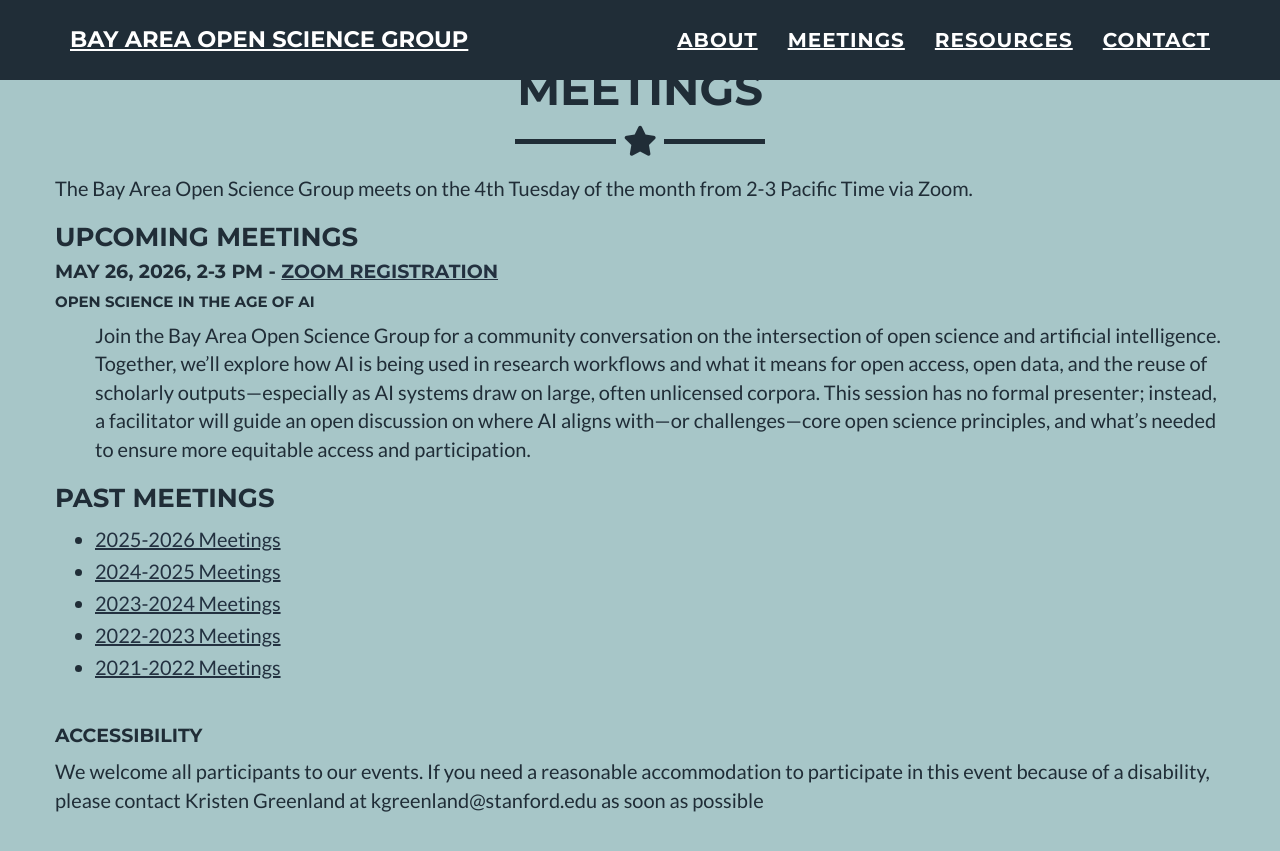
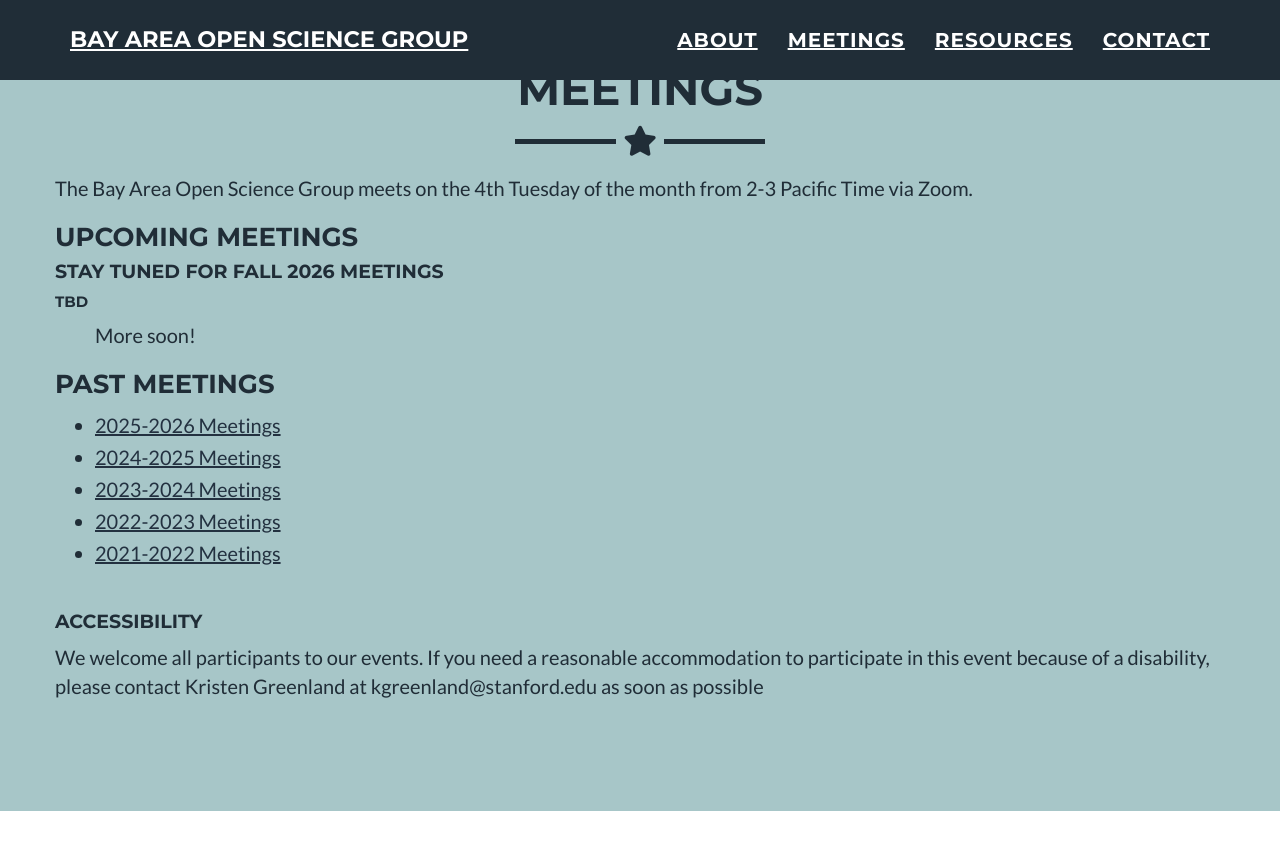
Before and after one commit to BayAreaOpenScienceGroup/BayAreaOpenScienceGroup.github.io, a Jekyll site: the page built from index.html, in a window 1280 px wide and 900 px high, scrolled down 1428 px. Shown: the top 851 px of the window. Built offline with Jekyll 4.4.1, drawn with Linux system fonts in a browser that asks for light colours.

Commit message:
update to meetings for summer

```diff
--- a/_includes/meetings.html
+++ b/_includes/meetings.html
@@ -13,10 +13,10 @@
 
         <h3>Upcoming Meetings</h3>
 
-<h4>May 26, 2026, 2-3 PM - <a href="https://ucsf.zoom.us/meeting/register/z_EIfL_7TiCrrn0QaeoSfQ#/registration">Zoom Registration</a></h4>
-<h5>Open Science in the Age of AI</h5>
+<h4>Stay tuned for Fall 2026 meetings</h4>
+<h5>TBD</h5>
 <p style="padding-left: 40px;">
-Join the Bay Area Open Science Group for a community conversation on the intersection of open science and artificial intelligence. Together, we’ll explore how AI is being used in research workflows and what it means for open access, open data, and the reuse of scholarly outputs—especially as AI systems draw on large, often unlicensed corpora. This session has no formal presenter; instead, a facilitator will guide an open discussion on where AI aligns with—or challenges—core open science principles, and what’s needed to ensure more equitable access and participation.</p>
+More soon!</p>
 
 
         <h3>Past Meetings</h3>
```
